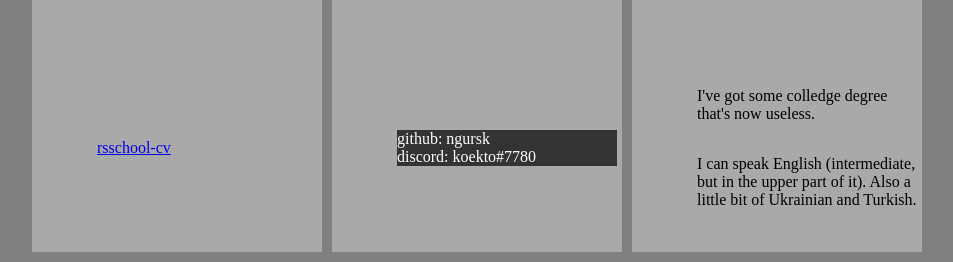
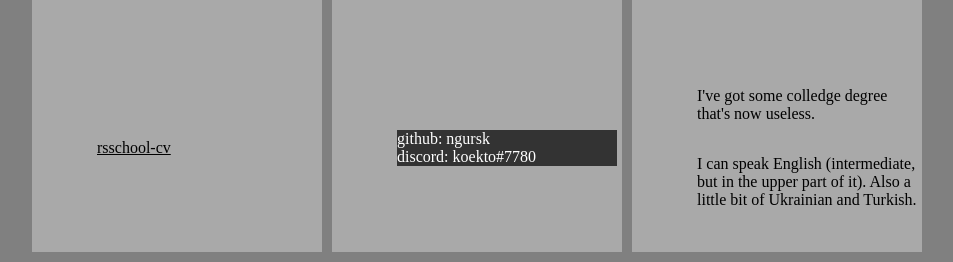
Before and after one commit to ngursk/rsschool-cv, a plain HTML site: page index.html in a window 1280 px wide. Shown: the part 369-631 px from the top of the page, without its empty margins (163-1116 px from the left). Drawn offline with Linux system fonts and the light colour scheme.

Commit message:
fix: link color edited

```diff
--- a/index.html
+++ b/index.html
@@ -59,7 +59,7 @@ body {
                 </div>
                 <div class="block">
                     <h2 class="block-header" id="projects">projects</h2>
-                    <a class="block-text" href="https://ngursk.github.io/rsschool-cv/">rsschool-cv</a>
+                    <a class="block-text"  style="color:black" href="https://ngursk.github.io/rsschool-cv/">rsschool-cv</a>
                 </div>
                 <div class="block">
                     <h2 class="block-header" id="contacts">contacts</h2>
--- a/style.css
+++ b/style.css
@@ -111,7 +111,6 @@ li a:hover {
     margin: auto;
     left: 30px;
     justify-content:center;
-
 }
 
 .footer {
```
